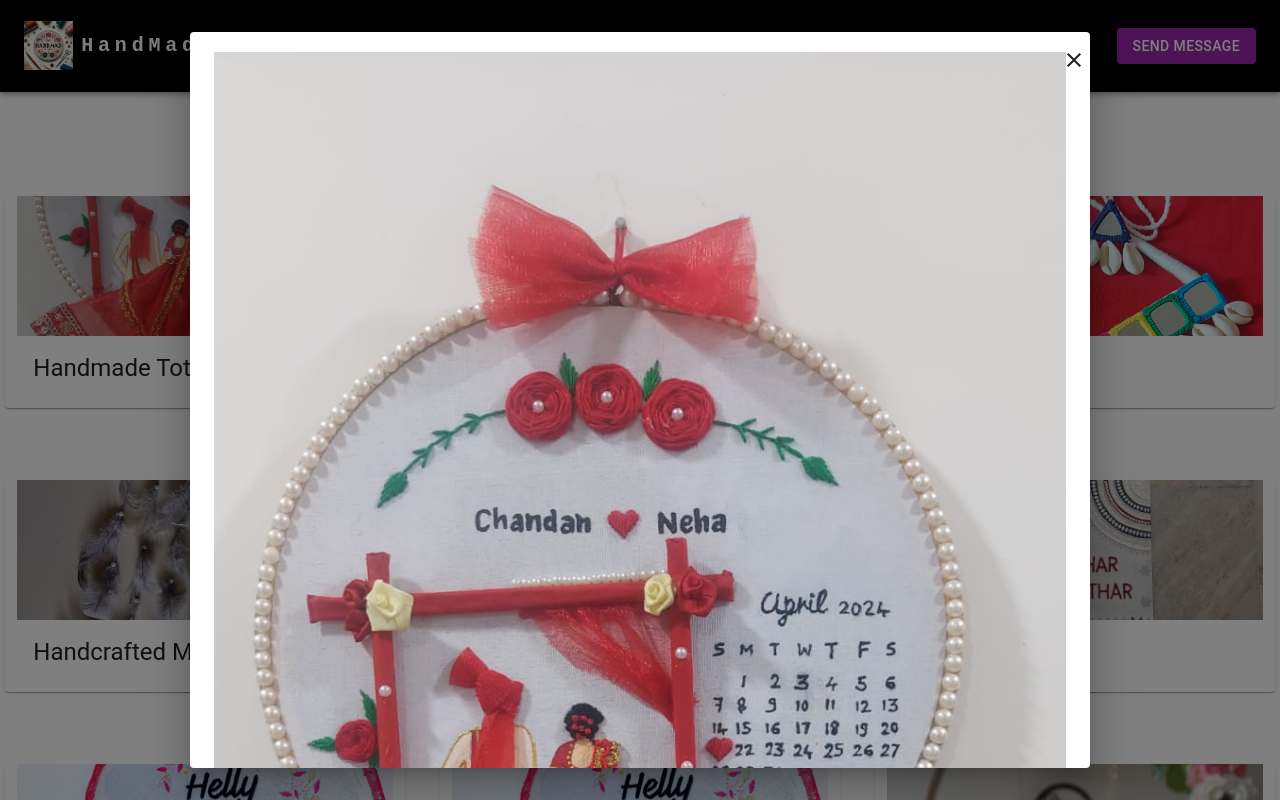
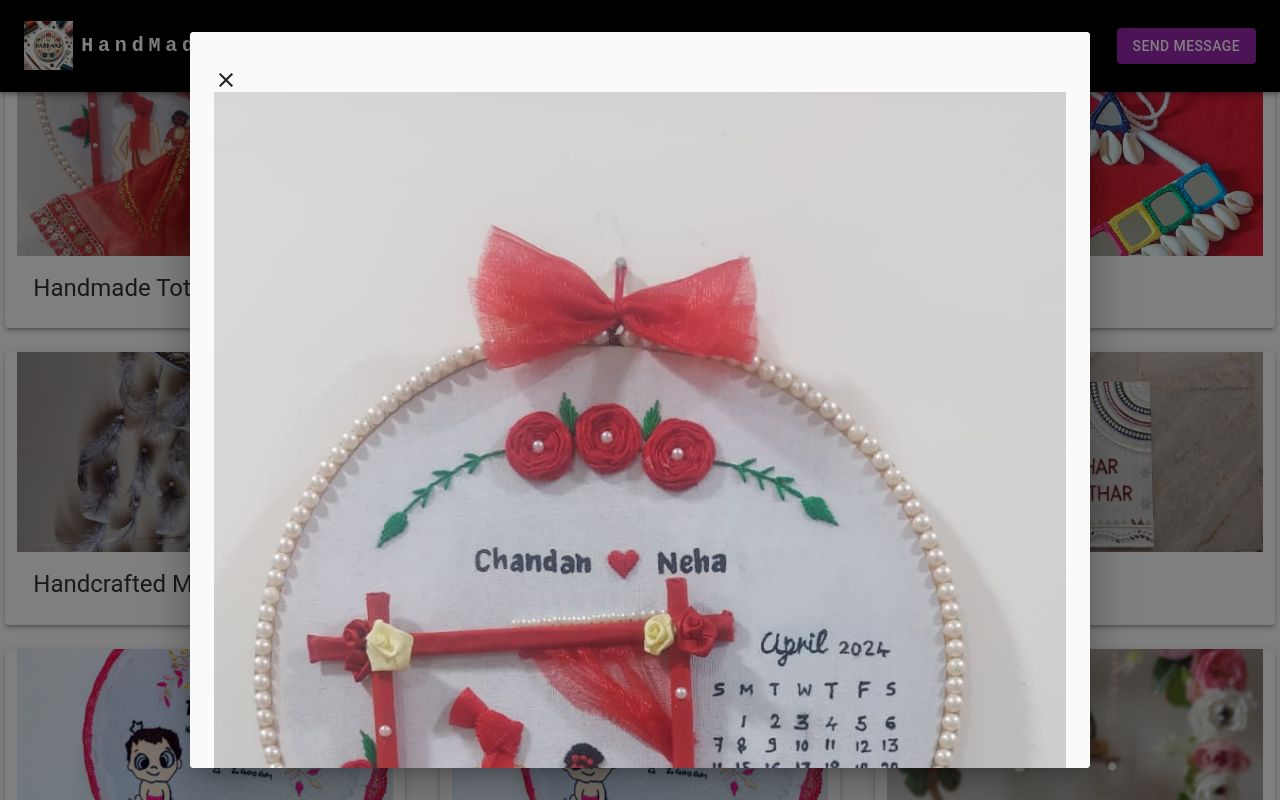
Before and after one commit to surajpithva/try-demo, a React (Create React App) app: page /products in a window 1280 px wide. Both pictures are taken after a click on the button "Handmade Tote Bag". Shown: the top 800 px of the page. Built offline with nearby package versions, Linux system fonts and the light colour scheme; the HTML template or start-up script is replaced by a standard one.

Commit message:
Feat : Changes in Design

```diff
--- a/src/components/header/header.css
+++ b/src/components/header/header.css
@@ -9,7 +9,7 @@
     }
 
 
-.css-hip9hq-MuiPaper-root-MuiAppBar-root{
+.bhoomiCraftsNavbar{
     background-color: black !important;
 }
 
@@ -27,3 +27,7 @@
     width: 4%;
 
 }
+
+.MuiButtonBase-root{
+    text-decoration: none !important;
+}
--- a/src/components/header/header.jsx
+++ b/src/components/header/header.jsx
@@ -43,7 +43,7 @@ const Header = () => {
   };
 
   return (
-    <AppBar position="static">
+    <AppBar position="fixed" className='bhoomiCraftsNavbar' >
       <Container maxWidth="xl">
         <Toolbar disableGutters>
           <img src={logo} alt="logo" sx={{ display: { xs: 'none', md: 'flex' }, mr: 1 }} className='logoImg' />
--- a/src/components/productList/productList.jsx
+++ b/src/components/productList/productList.jsx
@@ -21,7 +21,7 @@ const ProductList = () => {
   return (
     <>
       <Header />
-      <Typography variant="h3" className="text-center">
+      <Typography variant="h3" className="text-center ">
         ALL PRODUCTS
       </Typography>
       {loading ? (
--- a/src/pages/contact-us/contact.jsx
+++ b/src/pages/contact-us/contact.jsx
@@ -57,8 +57,8 @@ const ContactUsPage = () => {
 
   return (
     <>
-      <Header />
-      <Container className="contact-container">
+      <Header  />
+      <Container className="contact-container mt-5">
         <Grid
           container
           spacing={3}
--- a/src/pages/home/home.jsx
+++ b/src/pages/home/home.jsx
@@ -77,7 +77,7 @@ const Home = () => {
             <Typography variant="body1">WhatsApp</Typography>
           </Grid>
           <Grid item xs={3} sm={2} md={2} textAlign="center">
-            <IconButton color="primary" href="https://facebook.com/yourfacebooklink" target="_blank">
+            <IconButton color="primary" href="https://www.facebook.com/handmade.bhumi?mibextid=ZbWKwL" target="_blank">
               <Facebook style={{ fontSize: 40 }} />
             </IconButton>
             <Typography variant="body1">Facebook</Typography>
--- a/src/pages/products/products.css
+++ b/src/pages/products/products.css
@@ -1,13 +1,61 @@
-.container {
+/* Container styles */
+.product-card {
   position: relative;
   cursor: pointer;
+  border-radius: 16px;
+  overflow: hidden;
+  transition: transform 0.3s ease;
+}
+
+.product-card:hover {
+  transform: scale(1.05);
+}
+
+/* Image styles */
+.productImg {
+  transition: opacity 0.3s ease, transform 0.3s ease;
+  object-fit: cover;
 }
 
 .productImg:hover {
   opacity: 0.8;
-    transition: opacity 0.3s ease;
+  transform: scale(1.1);
 }
 
+/* Margin top */
 .mt-5 {
   margin-top: 20px;
 }
+
+/* Product details styles */
+.product-name {
+  font-weight: bold;
+  color: #333;
+}
+
+.product-description {
+  color: #666;
+}
+
+/* Dialog styles */
+.dialog-content {
+  position: relative;
+  padding: 0;
+  background-color: #fafafa;
+}
+
+.dialog-close-button {
+  position: absolute;
+  right: 8px;
+  top: 8px;
+  z-index: 1;
+}
+
+.dialog-img {
+  width: 100%;
+  height: auto;
+}
+
+.dialog-text {
+  padding: 16px;
+}
--- a/src/pages/products/products.jsx
+++ b/src/pages/products/products.jsx
@@ -5,7 +5,7 @@ import CardMedia from '@mui/material/CardMedia';
 import Typography from '@mui/material/Typography';
 import { CardActionArea, Dialog, DialogContent, DialogContentText, IconButton } from '@mui/material';
 import CloseIcon from '@mui/icons-material/Close';
-import "./products.css";
+import './products.css';
 
 const ActionAreaCard = ({ image, name, description }) => {
   const [open, setOpen] = useState(false);
@@ -20,20 +20,20 @@ const ActionAreaCard = ({ image, name, description }) => {
 
   return (
     <>
-      <Card sx={{ maxWidth: 400 }} className='container mt-5'>
+      <Card  sx={{ maxWidth: 400, boxShadow: 3 }} className='container product-card '>
         <CardActionArea onClick={handleOpen}>
           <CardMedia
             component="img"
-            height="140"
+            height="200"
             image={image}
             alt={name}
             className='productImg'
           />
           <CardContent>
-            <Typography gutterBottom variant="h5" component="div">
+            <Typography gutterBottom variant="h5" component="div" className='product-name'>
               {name}
             </Typography>
-            <Typography variant="body2" color="text.secondary">
+            <Typography variant="body2" color="text.secondary" className='product-description'>
               {description}
             </Typography>
           </CardContent>
@@ -41,18 +41,18 @@ const ActionAreaCard = ({ image, name, description }) => {
       </Card>
 
       <Dialog open={open} onClose={handleClose} maxWidth="md" fullWidth>
-        <DialogContent>
+        <DialogContent className='dialog-content'>
           <IconButton
             edge="end"
             color="inherit"
             onClick={handleClose}
             aria-label="close"
-            style={{ position: 'absolute', right: 8, top: 8 }}
+            className='dialog-close-button'
           >
             <CloseIcon />
           </IconButton>
-          <img src={image} alt={name} style={{ width: '100%', height: 'auto' }} />
-          <DialogContentText>
+          <img src={image} alt={name} className='dialog-img' />
+          <DialogContentText className='dialog-text'>
             <Typography gutterBottom variant="h5" component="div">
               {name}
             </Typography>
```
Lines whose indentation alone changed are shown as unchanged.
